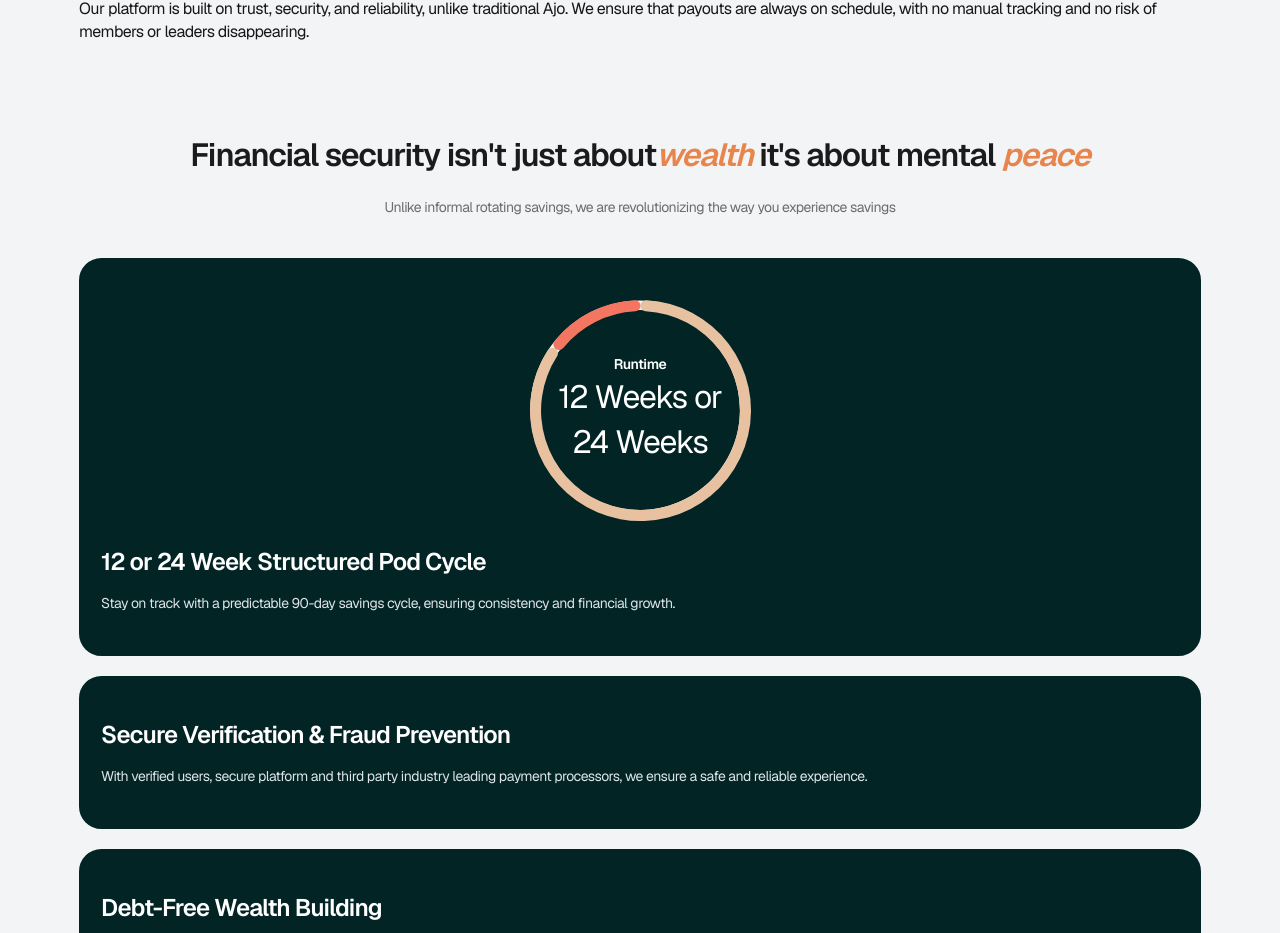
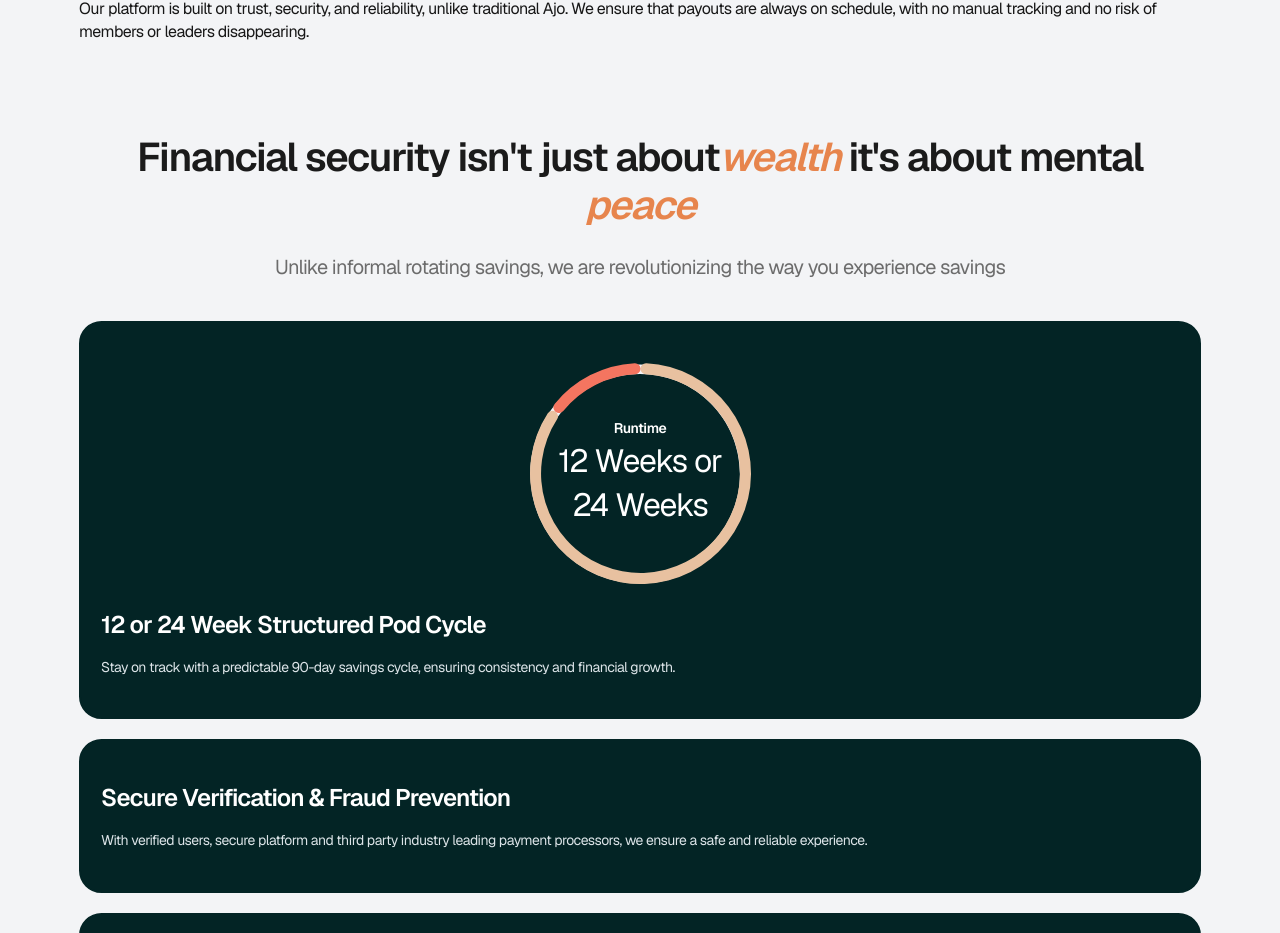
Before and after one commit to Israel-Beni/koajo-frontend, a Next.js app: page / in a window 1280 px wide. Shown: the part 3012-3945 px from the top of the page. Built offline with nearby package versions, Linux system fonts and the light colour scheme.

Commit message:
style(features): enhance layout and responsiveness of Features component with updated typography and spacing adjustments

```diff
--- a/component/features.tsx
+++ b/component/features.tsx
@@ -5,13 +5,13 @@ export default function Features() {
     <section className="w-full bg-gray">
       <div className="page_container py-15">
         {/* headings */}
-        <div className="flex flex-col gap-5 items-center text-center mb-10">
-          <h2 className="text-xl font-semibold text-gray-900">
+        <div className="flex flex-col gap-5 md:gap-6 items-center text-center mb-10">
+          <h2 className="text-xl md:text-2xl lg:text-3xl font-semibold text-gray-900">
             Financial security isn&apos;t just about
             <span className="text-highlight">wealth</span> it&apos;s about
             mental <span className="text-highlight">peace</span>
           </h2>
-          <p className="text-sm text-text-400">
+          <p className="text-sm md:text-base lg:text-lg text-text-400">
             Unlike informal rotating savings, we are revolutionizing the way you
             experience savings
           </p>
```
